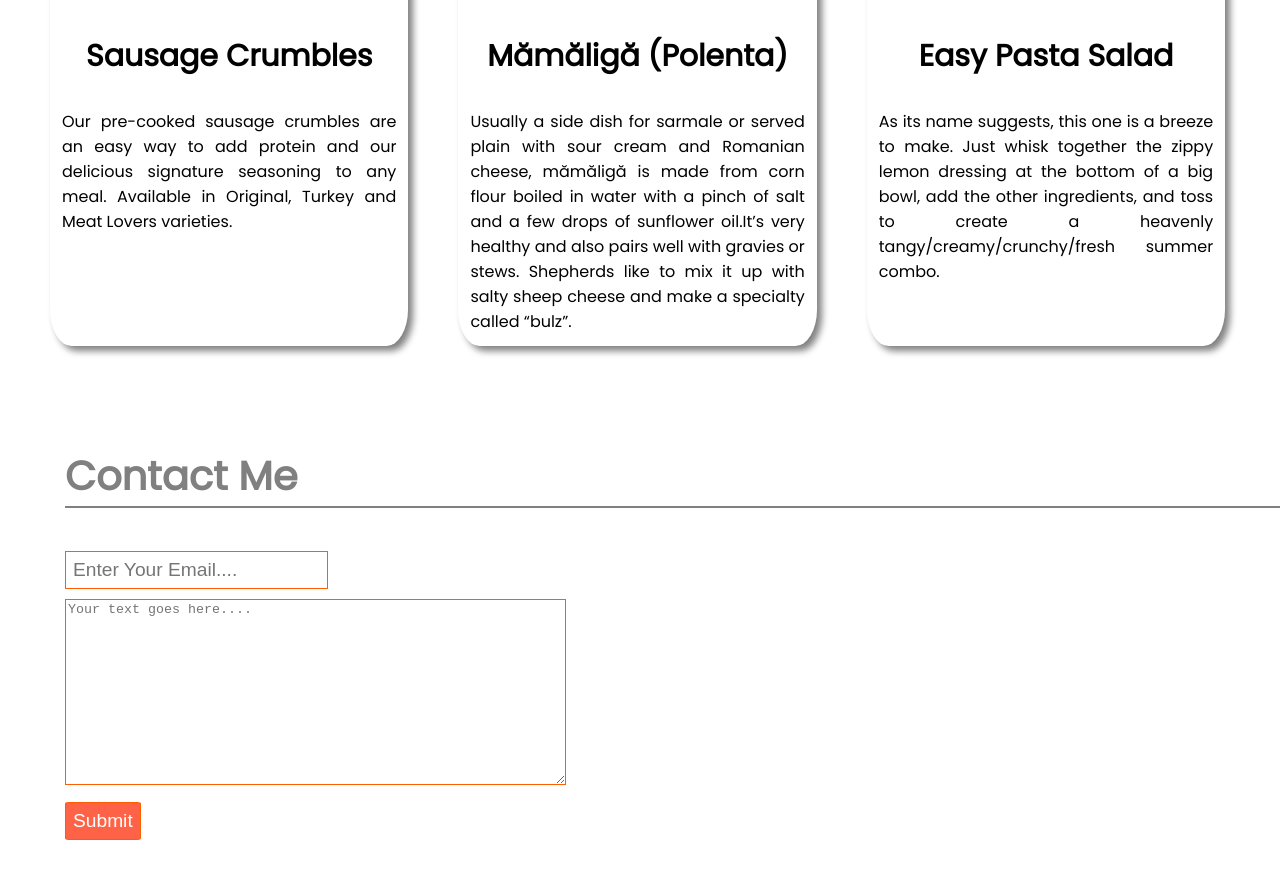
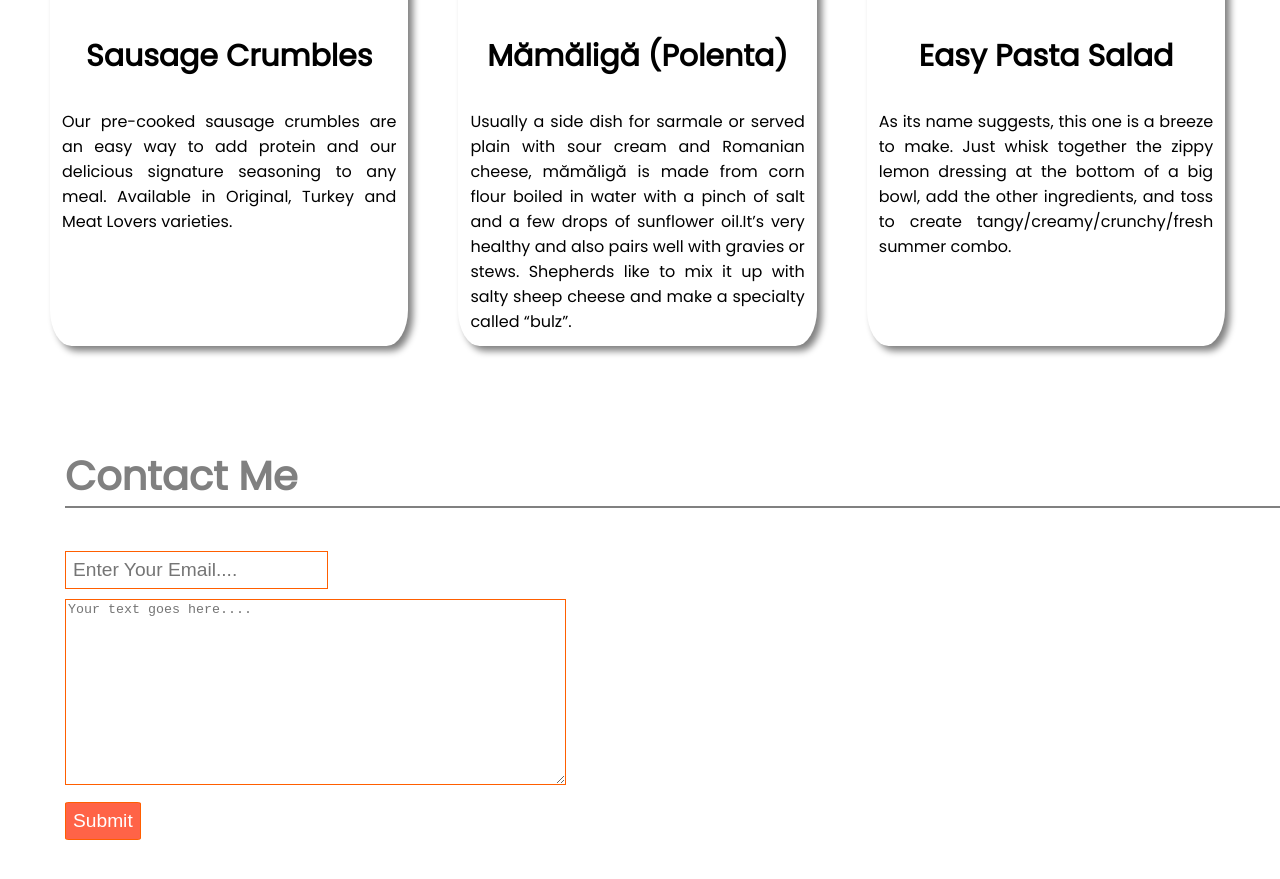
Before and after one commit to tawhid885/food-village, a plain HTML site: page index.html in a window 1280 px wide. Shown: the part 2262-3141 px from the top of the page. Drawn offline with Linux system fonts and the light colour scheme.

Commit message:
final review end

```diff
--- a/index.html
+++ b/index.html
@@ -85,7 +85,7 @@
             <div class="item">
                 <img src="images/food/Project Cover1.jpg" alt="">
                 <h3>Easy Pasta Salad</h3>
-                <p>As its name suggests, this one is a breeze to make. Just whisk together the zippy lemon dressing at the bottom of a big bowl, add the other ingredients, and toss to create a heavenly tangy/creamy/crunchy/fresh summer combo.</p>
+                <p>As its name suggests, this one is a breeze to make. Just whisk together the zippy lemon dressing at the bottom of a big bowl, add the other ingredients, and toss to create tangy/creamy/crunchy/fresh summer combo.</p>
             </div>
         </div>
     </section>
```
Also changed, not shown: style.css (+0 -7 lines).
